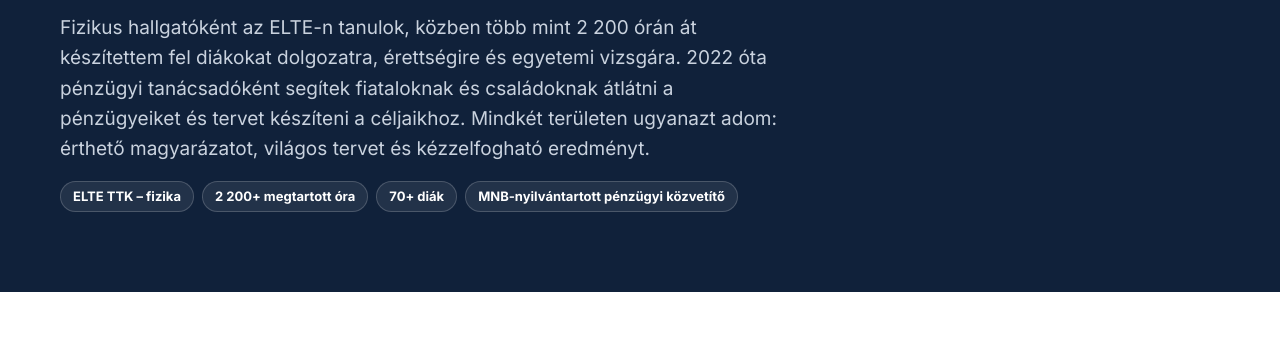
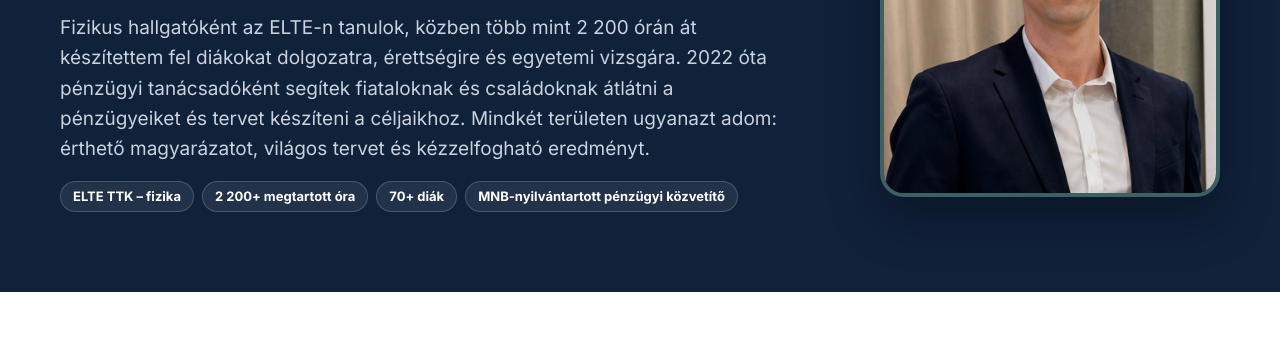
Before and after one commit to NagyZoltan25/NagyZoltan25.github.io, a plain HTML site: page rolam.html in a window 1280 px wide. Shown: the part 311-673 px from the top of the page. Drawn offline with Linux system fonts and the light colour scheme.

Commit message:
Rólam: portré a hero blokkba
Co-Authored-By: Claude Opus 5.5 <noreply@anthropic.com>
Claude-Session: https://claude.ai/code/session_01WR4WDrYdZ7a2UT5wJ3sBgd

```diff
--- a/assets/style.css
+++ b/assets/style.css
@@ -291,3 +291,6 @@ figure.chart{margin:0}
 /* Rólam hero */
 .hero-role{font-size:clamp(18px,2.2vw,24px);font-weight:600;color:var(--accent-light);margin:0}
 .dark .hero-facts .chip{background:rgba(255,255,255,.08);color:#fff;border:1px solid rgba(255,255,255,.18)}
+.about-hero{display:grid;grid-template-columns:1fr 340px;gap:56px;align-items:center}
+.about-hero .about-photo{order:2;width:100%;height:auto;aspect-ratio:1/1;object-fit:cover;border-radius:24px;border:4px solid rgba(143,211,176,.35);box-shadow:0 20px 50px rgba(0,0,0,.35)}
+@media (max-width:820px){.about-hero{grid-template-columns:1fr;gap:24px}.about-hero .about-photo{order:0;width:160px;border-radius:50%}}
--- a/rolam.html
+++ b/rolam.html
@@ -31,12 +31,15 @@
 <main>
 
 <section class="section dark">
-  <div class="wrap stack">
+  <div class="wrap about-hero">
+   <img class="about-photo" src="assets/zoli-portre.jpg" width="800" height="800" alt="Nagy Zoltán portré">
+   <div class="stack">
     <span class="eyebrow">Rólam</span>
     <h1>Nagy Zoltán</h1>
     <p class="hero-role">Matematika- és fizikakorrepetitor · Pénzügyi tanácsadó</p>
     <p class="lead">Fizikus hallgatóként az ELTE-n tanulok, közben több mint 2 200 órán át készítettem fel diákokat dolgozatra, érettségire és egyetemi vizsgára. 2022 óta pénzügyi tanácsadóként segítek fiataloknak és családoknak átlátni a pénzügyeiket és tervet készíteni a céljaikhoz. Mindkét területen ugyanazt adom: érthető magyarázatot, világos tervet és kézzelfogható eredményt.</p>
     <div class="chips hero-facts"><span class="chip">ELTE TTK – fizika</span><span class="chip">2 200+ megtartott óra</span><span class="chip">70+ diák</span><span class="chip">MNB-nyilvántartott pénzügyi közvetítő</span></div>
+   </div>
   </div>
 </section>
 
```
